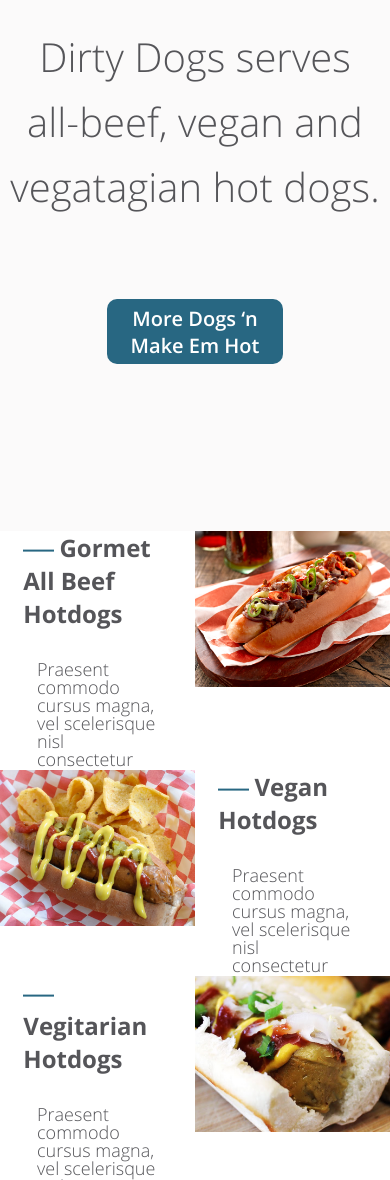
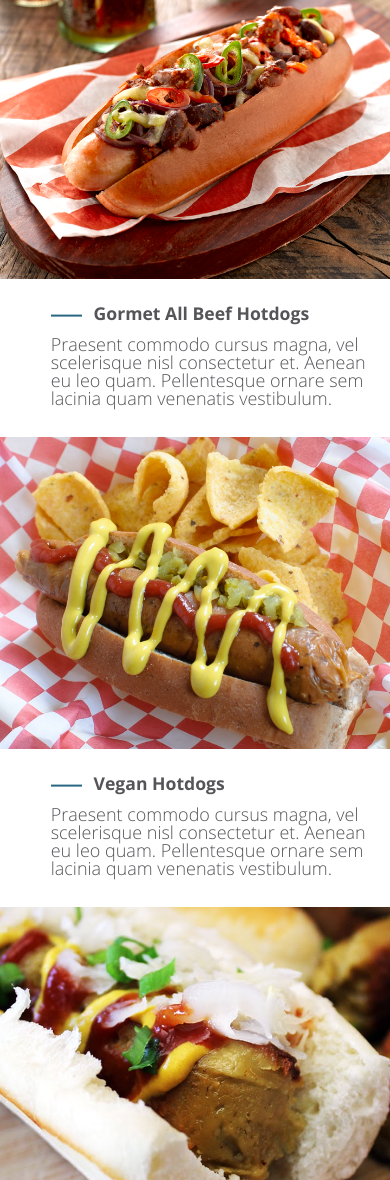
Before and after one commit to artem-bezvuhliak/artem-bezvuhliak.github.io, a plain HTML site: page hot-dog/index.html in a window 390 px wide. Shown: the part 820-2000 px from the top of the page. Drawn offline with Linux system fonts and the light colour scheme.

Commit message:
Changes for Mobile Version

```diff
--- a/hot-dog/css/media-queries.css
+++ b/hot-dog/css/media-queries.css
@@ -40,50 +40,75 @@
 		font-size: 45px;
 	}
 }
-@media all and (max-width: 640px) {
+
+@media screen and (min-width: 320px) and (max-width: 600px) {
+	.header {
+		height: 350px;
+	}
+	.photo-grid {
+		height: 248px;
+		background-size: cover;
+	}
+	.contacts-list {
+	    flex-direction: column;
+	    align-items: center;
+	}
+	.contacts-list__item {
+		border: none;
+	}
+	.content {
+		flex-direction: column;
+	}
+	.content-item {
+		width: 100%;
+	}
+	.text-block {
+		margin: 20px 0 20px 0;
+	}
 	.content-sub-text {
-		height: 110px;
-    	overflow: hidden;
+		width: 90%;
+    	padding: 10px 0 10px 13%;
+	}
+	.content-main-text {
+		width: 80%;
+		padding-left: 13%;
+		font-size: 1.1em;
+	}
+	.content-block1 {
+		order: -6;
+	}
+	.content-block2 {
+		order: -5;
+	}
+	.content-block3 {
+		order: -5;
+	}
+	.content-block4 {
+		order: -3;
+	}
+	.content-block5 {
+		order: -2;
+	}
+	.content-block6 {
+		order: -1;
 	}
 	.intro__btn {
-		width: 45%;
+		font-size: 15px;
+		width: 65%;
+		margin: 40px 0 70px 0;
 	}
 	.footer {
 		font-size: 14px;
 	}
 	.intro__text {
-		font-size: 40px;
-	}
-}
-@media all and (max-width: 375px) {
-	.intro__btn {
-		width: 75%;
-	}
-	.intro__text {
-    	font-size: 30px;
-	}
-	.content-sub-text {
-		padding-left: 8%;
-		width: 95%;
-		height: 80px;
-		font-size: 12px;
-	}
-	.content-main-text {
-		padding-left: 7%;
-		font-size: 14px;
-	}
-	.footer {
-		font-size: 10px;
+		font-size: 25px;
+		line-height: 40px;
 	}
 	.contacts-list__item {
 		padding-left: 5px;
     	padding-right: 5px;
 	}
-	.intro__btn {
-		margin: 40px 0 70px 0;
-	}
 	.intro__img {
 		margin: 50px 0 40px 0
 	}
-
 }
--- a/hot-dog/index.html
+++ b/hot-dog/index.html
@@ -34,25 +34,25 @@
 					<button class="intro__btn">More Dogs ‘n Make Em Hot</button>
 				</div>
 				<div class="content">
-					<div class="content-item text-block">
+					<div class="content-item text-block content-block2">
 							<p class="content-main-text"><img src="img/line.png" class="prev-line">Gormet All Beef Hotdogs</p>
-							<p class="content-sub-text">Praesent commodo cursus magna, vel scelerisque nisl consectetur et. Aenean eu leo quam. Pellentesque ornare sem lacinia quam venenatis vestibulum.</p>
+							<p class="content-sub-text">Praesent commodo cursus magna, vel scelerisque nisl consectetur et. Aenean eu leo quam. Pellentesque ornare sem lacinia quam venenatis vestibulum. </p>
 					</div>
-					<div class="content-item">
+					<div class="content-item content-block1">
 						<img src="img/hot-dog1.png" alt="Hot-Dog #1">
 					</div>
-					<div class="content-item">
+					<div class="content-item content-block3">
 						<img src="img/hot-dog2.png" alt="Hot-Dog #2">
 					</div>
-					<div class="content-item text-block">
+					<div class="content-item text-block content-block4">
 							<p class="content-main-text"><img src="img/line.png" class="prev-line">Vegan Hotdogs</p>
 							<p class="content-sub-text">Praesent commodo cursus magna, vel scelerisque nisl consectetur et. Aenean eu leo quam. Pellentesque ornare sem lacinia quam venenatis vestibulum.</p>
 					</div>
-					<div class="content-item text-block">
+					<div class="content-item text-block content-block6">
 							<p class="content-main-text"><img src="img/line.png" class="prev-line">Vegitarian Hotdogs</p>
 							<p class="content-sub-text">Praesent commodo cursus magna, vel scelerisque nisl consectetur et. Aenean eu leo quam. Pellentesque ornare sem lacinia quam venenatis vestibulum.</p>
 					</div>
-					<div class="content-item">
+					<div class="content-item content-block5">
 						<img src="img/hot-dog3.png" alt="Hot-Dog #3">
 					</div>
 				</div>
```
